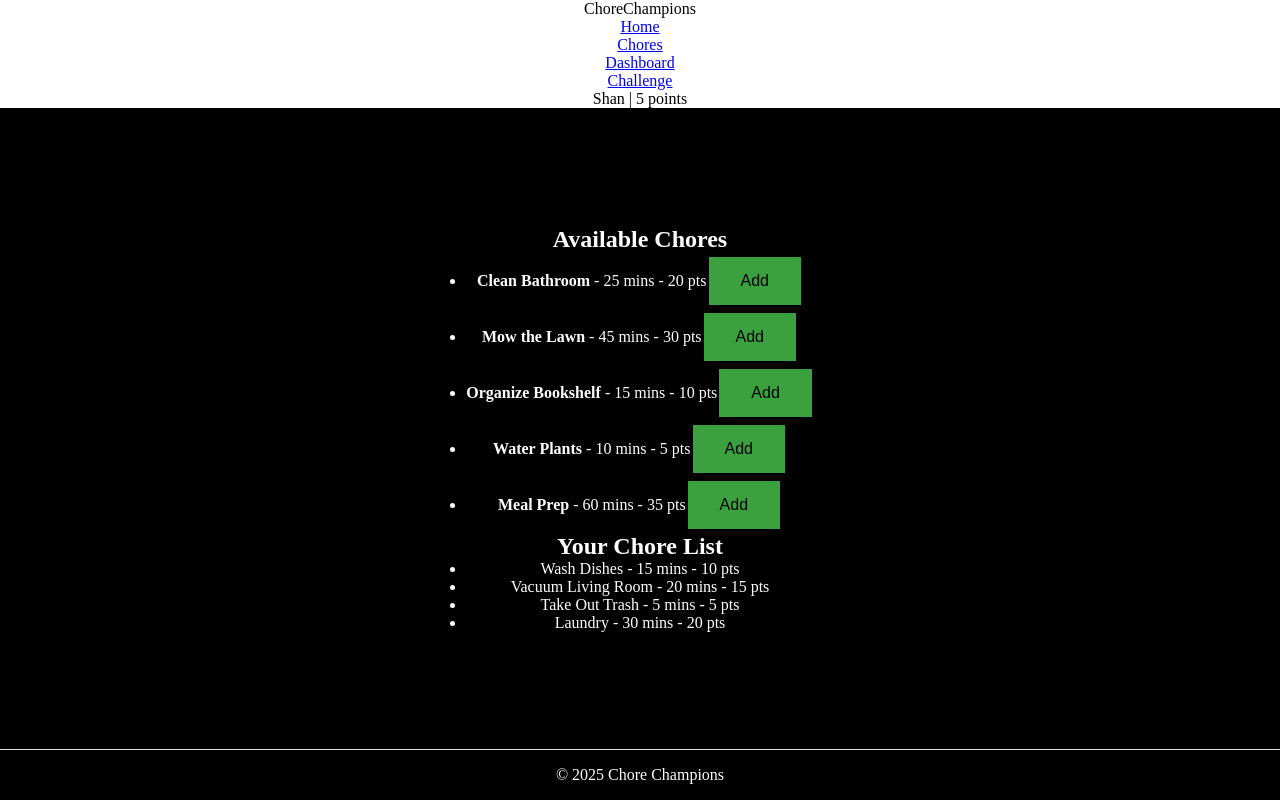
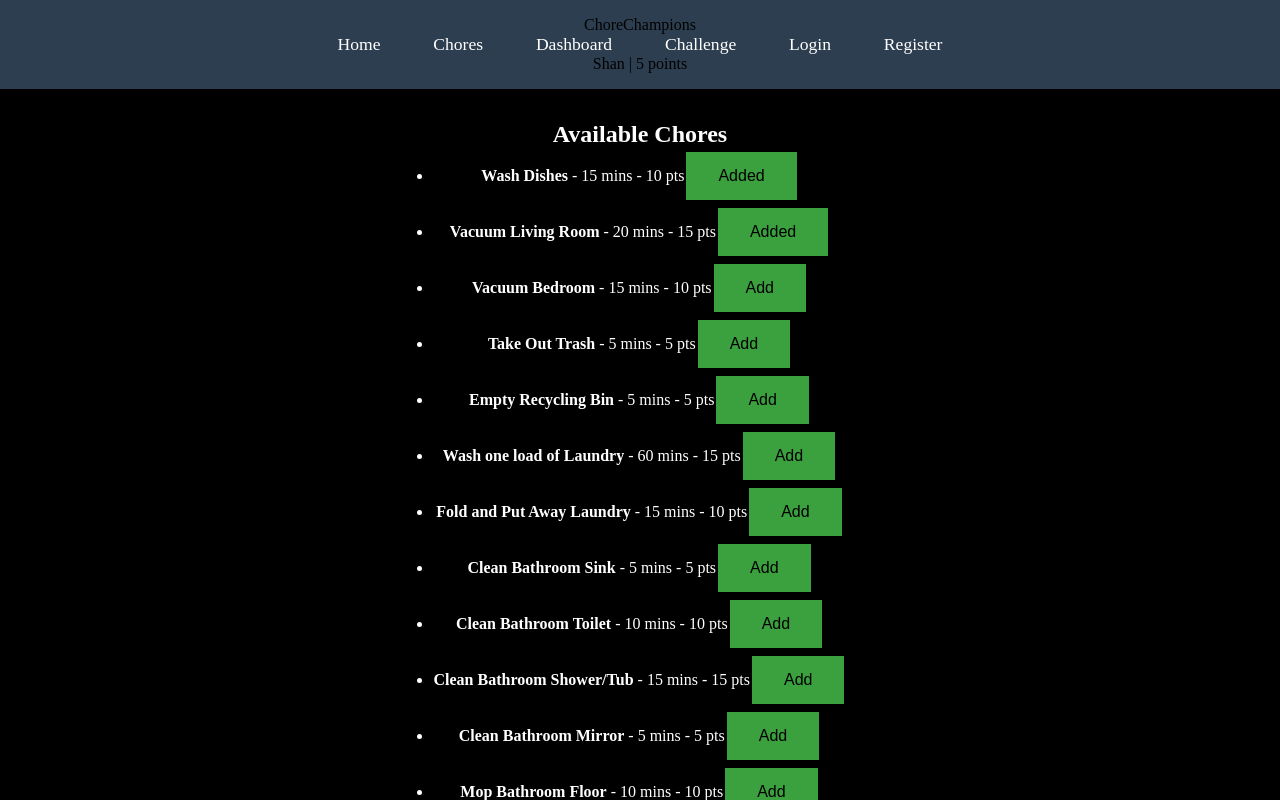
Before and after one commit to SrmTech-git/ChoreChampions, a React (Vite) app in the folder ChoreChampions/: page /ChoreList in a window 1280 px wide. Built offline with nearby package versions, Linux system fonts and the light colour scheme.

Commit message:
Added alert for completing chores. added login and register routes

```diff
--- a/ChoreChampions/src/App.jsx
+++ b/ChoreChampions/src/App.jsx
@@ -10,8 +10,12 @@ import ChoreList from './Views/ChoreList'
 import Dashboard from './Views/Dashboard'
 import Challenge from './Views/Challenge'
 import Battle from './Views/Battle'
+import Login from './Views/Login'
+import Register from './Views/Register'
 import { BrowserRouter as Router, Routes, Route, BrowserRouter } from 'react-router-dom'
 import { UserProvider } from './UserContext'
+
+
 
 function App() {
   return (
@@ -29,6 +33,8 @@ function App() {
               <Route path="/ChoreList" element={<ChoreList />} />
               <Route path="/Challenge" element={<Challenge/>} />
               <Route path="/Battle" element={<Battle/> }/>
+              <Route path="/Login" element={<Login/> }/>
+              <Route path="/Register" element={<Register/> }/>
             </Routes>
           </div>
 
--- a/ChoreChampions/src/Components/NavBar/NavBar.jsx
+++ b/ChoreChampions/src/Components/NavBar/NavBar.jsx
@@ -2,6 +2,7 @@
 import React from 'react';
 import { Link } from 'react-router-dom';
 import { useUserContext } from '../../UserContext';
+import styles from './NavBar.module.css';
 
 function NavBar() {
     const { userPoints, user } = useUserContext();
@@ -9,20 +10,28 @@ function NavBar() {
     return (
         <nav>
             <div className="logo">ChoreChampions</div>
-            <div className="nav-links">
-                <div>
+
+            <div className={styles.navLinks}>
+                <div className={styles.navLink}>
                     <Link to="/">Home</Link>
-                </div>
-                <div>
+                </div >
+                <div className={styles.navLink}>
                     <Link to="/ChoreList">Chores</Link>
                 </div>
-                <div>
+                <div className={styles.navLink}>
                     <Link to="/Dashboard">Dashboard</Link>
                 </div>
-                <div>
+                <div className={styles.navLink}>
                     <Link to="/Challenge">Challenge</Link>
                 </div>
+                <div className={styles.navLink}>
+                    <Link to="/Login">Login</Link>
+                </div>
+                <div className={styles.navLink}>
+                    <Link to="/Register">Register</Link>
+                </div>
             </div>
+
             <div className="user-info">
                 {user.name} | {userPoints} points
             </div>
--- a/ChoreChampions/src/Components/NavBar/NavBar.module.css
+++ b/ChoreChampions/src/Components/NavBar/NavBar.module.css
@@ -3,7 +3,7 @@ nav {
     padding: 1rem 0;
 }
 
-ul {
+.navLinks {
     list-style: none;
     display: flex;
     justify-content: center;
@@ -11,7 +11,7 @@ ul {
     padding: 0;
 }
 
-li {
+navLink {
     margin: 0 1.5rem;
 }
 
@@ -21,6 +21,7 @@ a {
     font-weight: 500;
     font-size: 1.1rem;
     transition: color 0.2s;
+    margin: 0 1.5em;
 }
 
 a:hover {
--- a/ChoreChampions/src/UserContext.jsx
+++ b/ChoreChampions/src/UserContext.jsx
@@ -15,12 +15,12 @@ export function UserProvider({ children }) {
     email: "shan@email.com",
     password: "password",
     userId: "1",
+    points: userPoints,
+    houseHoldId: 1
   });
   const [userChores, setUserChores] = useState([
     { id: 1, name: 'Wash Dishes', time: 15, points: 10 },
     { id: 2, name: 'Vacuum Living Room', time: 20, points: 15 },
-    { id: 3, name: 'Take Out Trash', time: 5, points: 5 },
-    { id: 4, name: 'Laundry', time: 30, points: 20 },
   ]);
 
   const handleAddChore = (chore) => {
@@ -33,10 +33,14 @@ export function UserProvider({ children }) {
     setUserChores(userChores.filter(c => c.id !== chore.id));
   };
 
-  const handleCompleteChore = (chore) => {
-    setUserPoints(userPoints + chore.points);
-    handleRemoveChore(chore);
-  };
+ const handleCompleteChore = (chore) => {
+    const isConfirmed = window.confirm(`Have you FULLY completed the chore: ${chore.name}?\n(Being dishonest can result in damaged relationships and loss of trust)`);
+
+    if (isConfirmed) {
+      setUserPoints(userPoints + chore.points);
+      handleRemoveChore(chore);
+    }
+};
 
   // All the values and functions we want to share
   const contextValue = {
--- a/ChoreChampions/src/Views/Battle.jsx
+++ b/ChoreChampions/src/Views/Battle.jsx
@@ -1,10 +1,22 @@
-import React from "react";
+import React, { useEffect } from "react";
 import { useLocation } from "react-router-dom";
+import { useUserContext } from "../UserContext";
 
 function Battle() {
     // Get state from router
     const location = useLocation();
     const { currentUser, opponent } = location.state || {};
+
+    // Access user context to update points
+    const { setUserPoints } = useUserContext();
+
+    useEffect(() => {
+        // Determine the winner first
+        if (currentUser && opponent) {
+            // Reset user points to 0 after battle is complete
+            setUserPoints(0);
+        }
+    }, [currentUser, opponent, setUserPoints]);
 
     if (!currentUser || !opponent) {
         console.log("Battle state:", location.state);
@@ -33,6 +45,7 @@ function Battle() {
                 <strong>{opponent.name}</strong>: {opponentPoints} points
             </div>
             <h3>{winnerText}</h3>
+            <p>Your points have been reset to 0 after the battle.</p>
         </div>
     );
 }
--- a/ChoreChampions/src/Views/ChoreList.jsx
+++ b/ChoreChampions/src/Views/ChoreList.jsx
@@ -2,12 +2,38 @@
 import React from 'react';
 import { useUserContext } from '../UserContext';
 
+
 const CHORES = [
-    { id: 10, name: 'Clean Bathroom', time: 25, points: 20 },
-    { id: 6, name: 'Mow the Lawn', time: 45, points: 30 },
-    { id: 7, name: 'Organize Bookshelf', time: 15, points: 10 },
-    { id: 8, name: 'Water Plants', time: 10, points: 5 },
-    { id: 9, name: 'Meal Prep', time: 60, points: 35 },
+    { id: 1, name: 'Wash Dishes', time: 15, points: 10 },
+    { id: 2, name: 'Vacuum Living Room', time: 20, points: 15 },
+    { id: 3, name: 'Vacuum Bedroom', time: 15, points: 10 },
+    { id: 4, name: 'Take Out Trash', time: 5, points: 5 },
+    { id: 5, name: 'Empty Recycling Bin', time: 5, points: 5 },
+    { id: 6, name: 'Wash one load of Laundry', time: 60, points: 15 },
+    { id: 7, name: 'Fold and Put Away Laundry', time: 15, points: 10 },
+    { id: 8, name: 'Clean Bathroom Sink', time: 5, points: 5 },
+    { id: 9, name: 'Clean Bathroom Toilet', time: 10, points: 10 },
+    { id: 10, name: 'Clean Bathroom Shower/Tub', time: 15, points: 15 },
+    { id: 11, name: 'Clean Bathroom Mirror', time: 5, points: 5 },
+    { id: 12, name: 'Mop Bathroom Floor', time: 10, points: 10 },
+    { id: 13, name: 'Mow the Lawn', time: 60, points: 50 },
+    { id: 14, name: 'Edge the Lawn', time: 20, points: 15 },
+    { id: 15, name: 'Organize Bookshelf', time: 15, points: 10 },
+    { id: 16, name: 'Dust Shelves', time: 10, points: 5 },
+    { id: 17, name: 'Water Indoor Plants', time: 5, points: 5 },
+    { id: 18, name: 'Water Garden/Outdoor Plants', time: 10, points: 5 },
+    { id: 19, name: 'Meal Prep - Breakfast', time: 20, points: 15 },
+    { id: 20, name: 'Meal Prep - Lunch', time: 25, points: 15 },
+    { id: 21, name: 'Meal Prep - Dinner', time: 30, points: 20 },
+    { id: 22, name: 'Wipe Kitchen Counters', time: 5, points: 5 },
+    { id: 23, name: 'Clean Refrigerator', time: 20, points: 15 },
+    { id: 24, name: 'Sweep Kitchen Floor', time: 10, points: 5 },
+    { id: 25, name: 'Mop Kitchen Floor', time: 15, points: 10 },
+    { id: 26, name: 'Clean Stovetop', time: 10, points: 10 },
+    { id: 27, name: 'Empty Dishwasher', time: 5, points: 5 },
+    { id: 28, name: 'Change Bed Sheets', time: 10, points: 10 },
+    { id: 29, name: 'Sort Mail/Papers', time: 10, points: 5 },
+    { id: 30, name: 'Clean Microwave', time: 5, points: 5 },
 ];
 
 function ChoreList() {
--- /dev/null
+++ b/ChoreChampions/src/Views/Login.jsx
@@ -0,0 +1,56 @@
+import React, { useState } from 'react';
+import { useNavigate, Link } from 'react-router-dom';
+function Login() {
+    const [username, setUsername] = useState('');
+    const [email, setEmail] = useState('');
+    const [password, setPassword] = useState('');
+    const [error, setError] = useState('');
+    const navigate = useNavigate();
+
+    const handleSubmit = async (e) => {
+        e.preventDefault();
+        setError('');
+        // Replace with your actual login logic/API call
+        if (email === 'test@example.com' && password === 'password') {
+            navigate('/dashboard');
+        } else {
+            setError('Invalid email or password');
+        }
+    };
+
+    return (
+        <div className="login-container">
+            <h2>Login</h2>
+            <form onSubmit={handleSubmit}>
+                <div>
+                    <label>Email:</label>
+                    <input
+                        type="email"
+                        value={email}
+                        onChange={e => setEmail(e.target.value)}
+                        required
+                        autoComplete="username"
+                    />
+                </div>
+                <div>
+                    <label>Password:</label>
+                    <input
+                        type="password"
+                        value={password}
+                        onChange={e => setPassword(e.target.value)}
+                        required
+                        autoComplete="current-password"
+                    />
+                </div>
+                {error && <div style={{ color: 'red' }}>{error}</div>}
+                <button type="submit">Log In</button>
+            </form>
+            <p>
+                Don't have an account?{' '}
+                <Link to="/register">Register here</Link>
+            </p>
+        </div>
+    );
+};
+
+export default Login;
--- /dev/null
+++ b/ChoreChampions/src/Views/Register.jsx
@@ -0,0 +1,60 @@
+import React, { useState } from 'react';
+
+function Register(){
+    const [form, setForm] = useState({
+        username: '',
+        email: '',
+        password: ''
+    });
+
+    const handleChange = (e) => {
+        setForm({
+            ...form,
+            [e.target.name]: e.target.value
+        });
+    };
+
+    const handleSubmit = (e) => {
+        e.preventDefault();
+        // Handle registration logic here
+        console.log(form);
+    };
+
+    return (
+        <form onSubmit={handleSubmit}>
+            <div>
+                <label>Username:</label>
+                <input
+                    type="text"
+                    name="username"
+                    value={form.username}
+                    onChange={handleChange}
+                    required
+                />
+            </div>
+            <div>
+                <label>Email:</label>
+                <input
+                    type="email"
+                    name="email"
+                    value={form.email}
+                    onChange={handleChange}
+                    required
+                />
+            </div>
+            <div>
+                <label>Password:</label>
+                <input
+                    type="password"
+                    name="password"
+                    value={form.password}
+                    onChange={handleChange}
+                    required
+                />
+            </div>
+            <button type="submit">Register</button>
+        </form>
+    );
+};
+
+export default Register;
```
